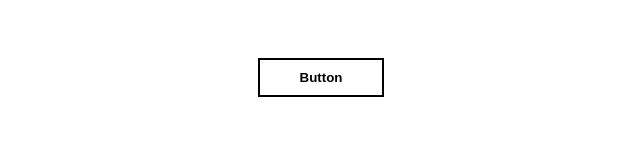
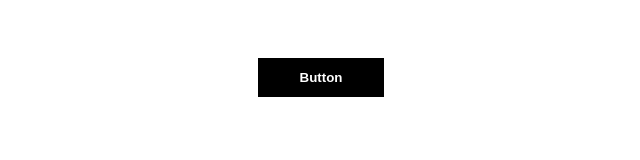
Before and after one commit to yanagyi/Gachi_FrontDev-tutorial, a plain HTML site: page 02_HTMLとCSSを極める_トランジション編/010_ホバーで色が変わるボタン/start/index.html in a window 1280 px wide. In both pictures the pointer is over the button "Button". Shown: the whole page, without its empty margins (319-959 px from the left). Drawn offline with Linux system fonts and the light colour scheme.

Commit message:
セクション4-14

```diff
--- a/02_HTMLとCSSを極める_トランジション編/010_ホバーで色が変わるボタン/start/style.css
+++ b/02_HTMLとCSSを極める_トランジション編/010_ホバーで色が変わるボタン/start/style.css
@@ -10,4 +10,11 @@
     margin: 50px 0;
     font-weight: 600;
     cursor: pointer;
+    transition: all 0.3s ease 0.3s,
+    background-color 0.3s ease 2s;
 }
+
+.btn:hover{
+    background-color: black;
+    color: white;
+}
```
